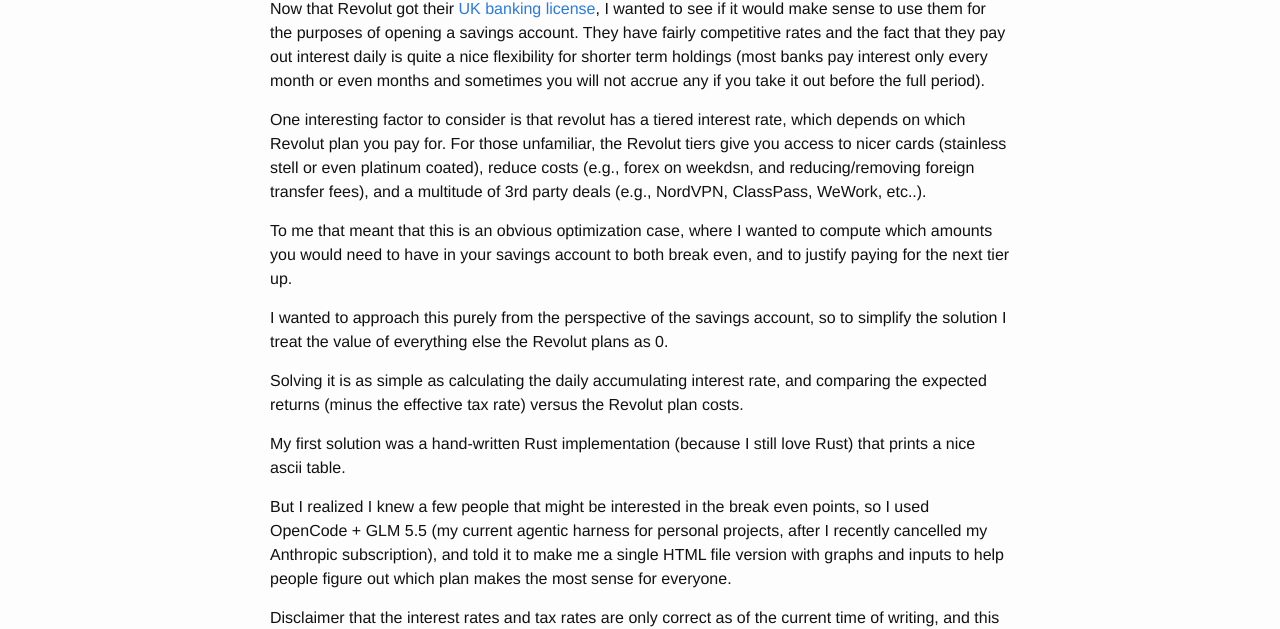
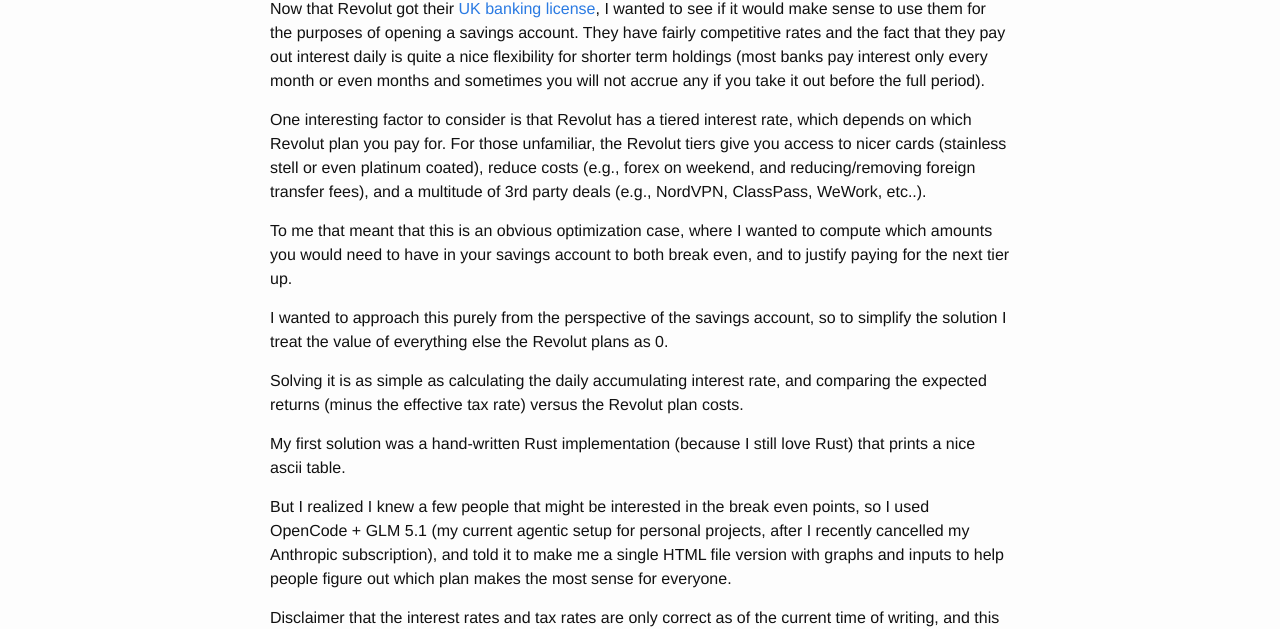
Before and after one commit to pato/plankenau, a Jekyll site: the page built from blog_jekyll/_posts/2026-05-12-revolut-uk-savings-account-calculator.md, in a window 1280 px wide. Shown: the part 660-1289 px from the top of the page. Built offline with Jekyll 4.4.1, drawn with Linux system fonts in a browser that asks for light colours.

Commit message:
fix typos

```diff
--- a/blog_jekyll/_posts/2026-05-12-revolut-uk-savings-account-calculator.md
+++ b/blog_jekyll/_posts/2026-05-12-revolut-uk-savings-account-calculator.md
@@ -15,10 +15,10 @@
 every month or even months and sometimes you will not accrue any if you take it
 out before the full period).
 
-One interesting factor to consider is that revolut has a tiered interest rate,
+One interesting factor to consider is that Revolut has a tiered interest rate,
 which depends on which Revolut plan you pay for. For those unfamiliar, the
 Revolut tiers give you access to nicer cards (stainless stell or even platinum
-coated), reduce costs (e.g., forex on weekdsn, and reducing/removing foreign
+coated), reduce costs (e.g., forex on weekend, and reducing/removing foreign
 transfer fees), and a multitude of 3rd party deals (e.g., NordVPN, ClassPass,
 WeWork, etc..).
 
@@ -38,7 +38,7 @@
 Rust) that prints a nice ascii table.
 
 But I realized I knew a few people that might be interested in the break even
-points, so I used OpenCode + GLM 5.5 (my current agentic harness for personal
+points, so I used OpenCode + GLM 5.1 (my current agentic setup for personal
 projects, after I recently cancelled my Anthropic subscription), and told it to
 make me a single HTML file version with graphs and inputs to help people figure
 out which plan makes the most sense for everyone.
```
